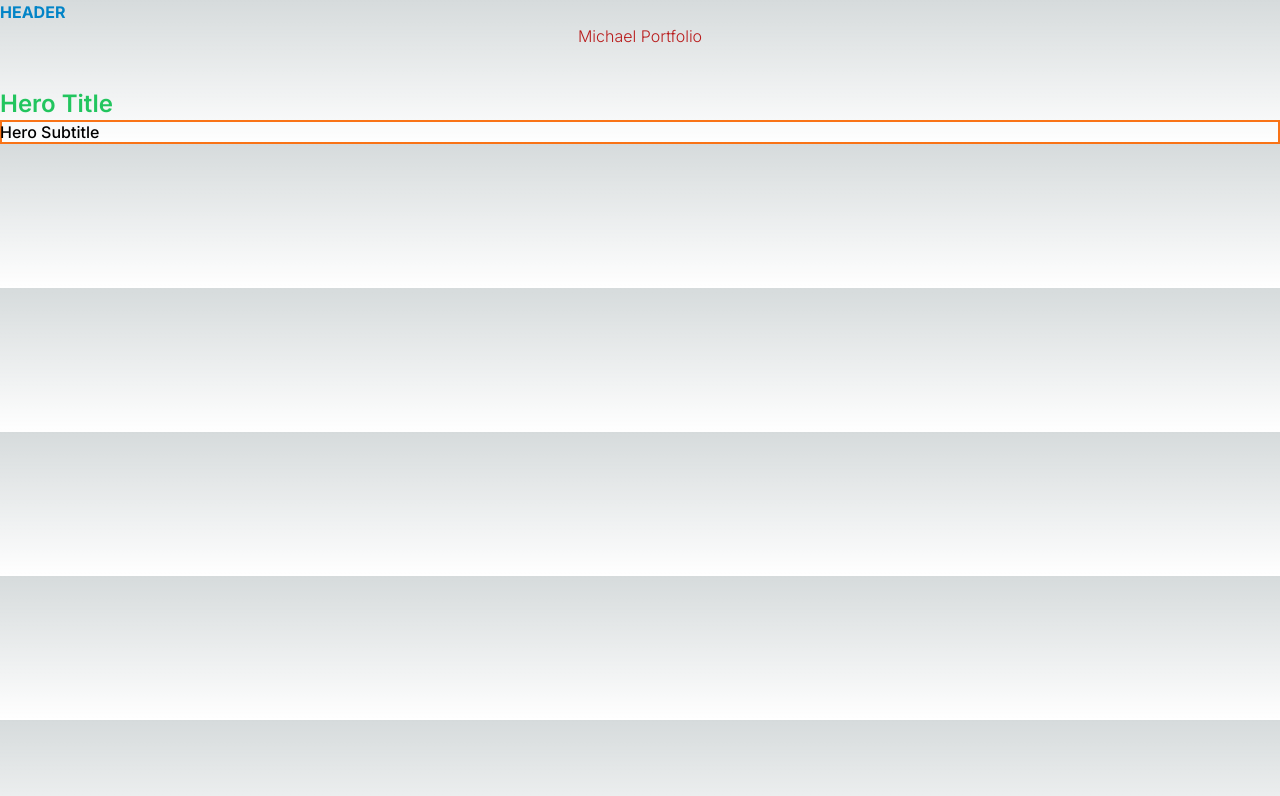
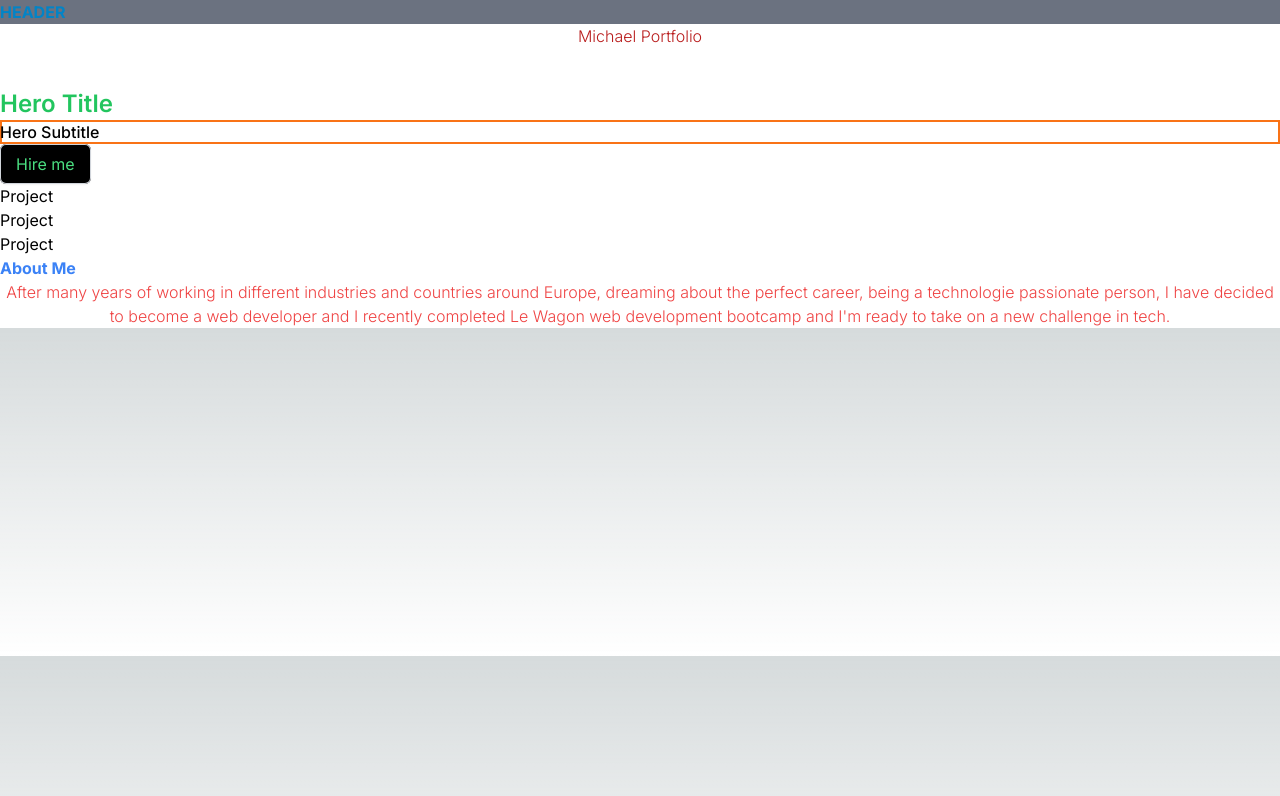
Before and after one commit to Mikitanjie/portfolio, a Next.js app: page / in a window 1280 px wide. Shown: the top 796 px of the page. Built offline with nearby package versions, Linux system fonts and the light colour scheme.

Commit message:
ComponentsAndHireMeButton

```diff
--- /dev/null
+++ b/app/components/About/About.js
@@ -0,0 +1,12 @@
+const About = () => {
+  return (
+    <div className="font-bold text-medium text-blue-500">
+      About Me
+      <div className="font-light text-small text-red-500 relative flex text-center">
+        After many years of working in different industries and countries around Europe, dreaming about the perfect career, being a technologie passionate person, I have decided to become a web developer and I recently completed Le Wagon web development bootcamp and I'm ready to take on a new challenge in tech.
+      </div>
+    </div>
+  )
+}
+
+export default About;
--- /dev/null
+++ b/app/components/Button/Button.js
@@ -0,0 +1,13 @@
+const Button = () => {
+  return (
+    <button type="button" className="inline-flex justify-center rounded-md bg-black
+    px-4 py-2 text-gary-500 shadow-sm ring-1 ring-inset ring-gray-300
+    hover:bg-gray-50 focus:outline-offset-0" >
+      <div className="text-green-400">
+        Hire me
+      </div>
+    </button>
+  )
+}
+
+export default Button;
--- a/app/components/Header/Header.js
+++ b/app/components/Header/Header.js
@@ -1,6 +1,6 @@
 const Header = () => {
   return (
-    <div className= "font-bold h-full w-full text-sky-600">
+    <div className= "font-bold h-full w-full text-sky-600 bg-gray-500">
       HEADER
     </div>
   )
--- /dev/null
+++ b/app/components/Projects/Projects.js
@@ -0,0 +1,15 @@
+const Projects = () => {
+  return (
+    <div>
+      <div>
+        <div>
+          Project
+        </div>
+        Project
+      </div>
+      Project
+    </div>
+  )
+}
+
+export default Projects;
--- a/app/page.js
+++ b/app/page.js
@@ -1,13 +1,19 @@
 import Image from 'next/image'
 import Hero from './components/Hero/Hero'
 import Header from './components/Header/Header'
+import Projects from './components/Projects/Projects'
+import About from './components/About/About'
+import Button from './components/Button/Button'
 
 export default function Home() {
   return (
-    <div>
+    <div className="bg-white">
       <Header />
       <h1 className= "text-center font-light text-red-700">Michael Portfolio</h1>
       <Hero />
+      <Button />
+      <Projects />
+      <About />
     </div>
   )
 }
```
